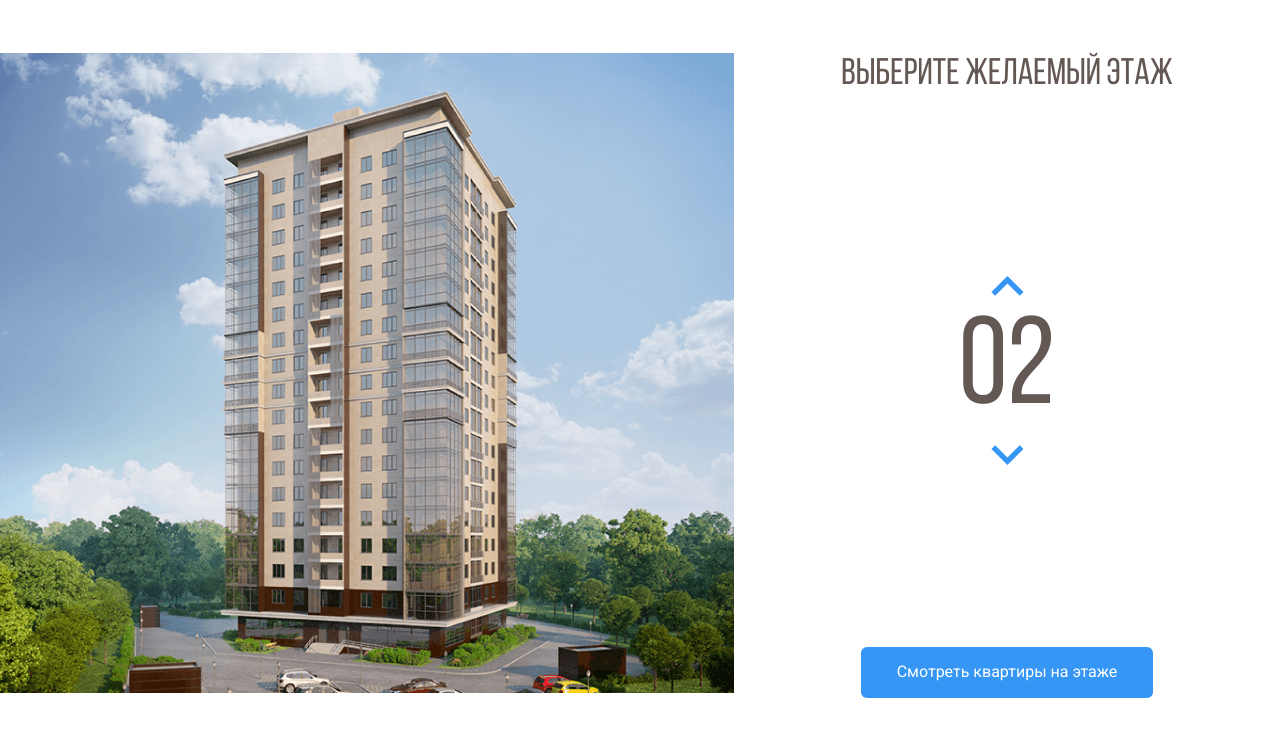
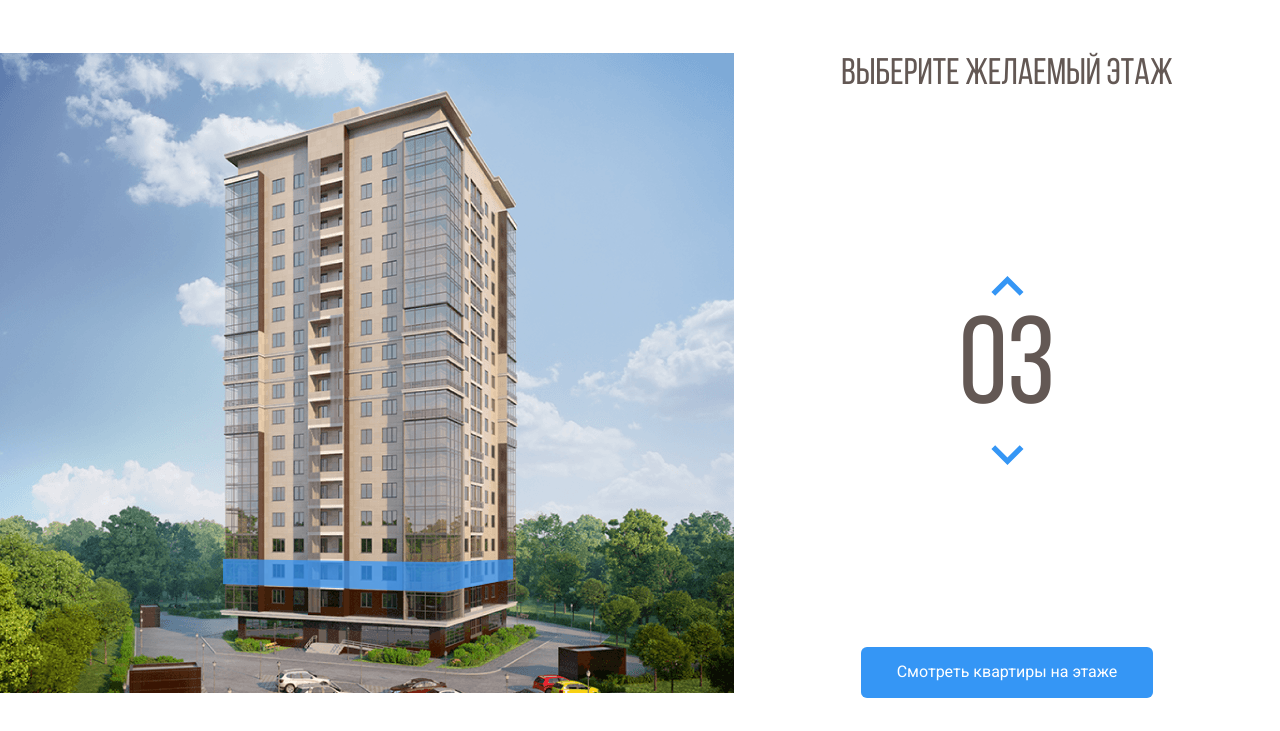
Before and after one commit to Docsmp/Melody, a plain HTML site: page index.html in a window 1280 px wide. Both pictures are taken after a click on the button 1007 px from the left and 356 px from the top of the page. Shown: the part 69-800 px from the top of the page. Drawn offline with nearby package versions, Linux system fonts and the light colour scheme.

Commit message:
Add files via upload

```diff
--- a/css/style.css
+++ b/css/style.css
@@ -84,6 +84,10 @@ text-decoration: none;
     opacity: 1;
 }
 
+path.current-floor{
+    opacity: 1;
+}
+
 .main-info{
     flex-grow: 1;
     text-align: center;
--- a/index.html
+++ b/index.html
@@ -54,23 +54,23 @@
                 </pattern>
                 <image id="image0" width="740" height="640" xlink:href="img/home.png">
                 </defs>
-                <path d="M222 532L442.8 540L512 526.3V548L443.5 567.7L222 556.7V532Z" fill="#3595F6" fill-opacity="0.75"/>
-                <path d="M223 531V506L443.3 509.3L513 506V526L443.7 539L223 531Z" fill="#3595F6" fill-opacity="0.75"/>
-                <path d="M223 505V480H444H513V503L445 510L223 505Z" fill="#3595F6" fill-opacity="0.75"/>
-                <path d="M223 481V456L444.3 452.3L512 459V481H444" fill="#3595F6" fill-opacity="0.75"/>
-                <path d="M223 455V429L444.5 425.7L513 436.7V458L444 451.3L223 455Z" fill="#3595F6" fill-opacity="0.75"/>
-                <path d="M222 428V404.3L443 392L514 415V436.3L443 424L222 428Z" fill="#3595F6" fill-opacity="0.75"/>
-                <path d="M222 406V381L444.2 364.7L514 393.3V414L443.7 392.3L222 406Z" fill="#3595F6" fill-opacity="0.75"/>
-                <path d="M222 381V356L444.5 335.7L514 372.3V393L442 364.3L222 381Z" fill="#3595F6" fill-opacity="0.75"/>
-                <path d="M222 355V331L445 306.3L514 350.3V372L444.7 334L222 355Z" fill="#3595F6" fill-opacity="0.75"/>
-                <path d="M222 330V306L444.5 277.3L514 328.3V349L443.7 306.7L222 330Z" fill="#3595F6" fill-opacity="0.75"/>
-                <path d="M221 306V282L443.3 249L514 308.3V328L444 277.3L221 306Z" fill="#3595F6" fill-opacity="0.75"/>
-                <path d="M222 281V257L443.2 222L513 286V307L444.3 248.7L222 281Z" fill="#3595F6" fill-opacity="0.75"/>
-                <path d="M222 257V232L444.3 194L513 264.3V285L444 221L222 257Z" fill="#3595F6" fill-opacity="0.75"/>
-                <path d="M222 231V206L442.8 162.3L513 241.3V264L444 190.7L222 231Z" fill="#3595F6" fill-opacity="0.75"/>
-                <path d="M223 207V182L443 134L513 219V242L442.3 162.7L223 207Z" fill="#3595F6" fill-opacity="0.75"/>
-                <path d="M222 182V157L441.8 105L513 197.3V220L443.3 133.7L222 182Z" fill="#3595F6" fill-opacity="0.75"/>
-                <path d="M222 157V131L444 74.3L513 176V197L443.7 105.3L222 157Z" fill="#3595F6" fill-opacity="0.75"/>
+                <path data-floor = "02" d="M222 532L442.8 540L512 526.3V548L443.5 567.7L222 556.7V532Z" fill="#3595F6" fill-opacity="0.75"/>
+                <path data-floor="03" d="M223 531V506L443.3 509.3L513 506V526L443.7 539L223 531Z" fill="#3595F6" fill-opacity="0.75"/>
+                <path data-floor="04" d="M223 505V480H444H513V503L445 510L223 505Z" fill="#3595F6" fill-opacity="0.75"/>
+                <path data-floor="05" d="M223 481V456L444.3 452.3L512 459V481H444" fill="#3595F6" fill-opacity="0.75"/>
+                <path data-floor="06" d="M223 455V429L444.5 425.7L513 436.7V458L444 451.3L223 455Z" fill="#3595F6" fill-opacity="0.75"/>
+                <path data-floor="07" d="M222 428V404.3L443 392L514 415V436.3L443 424L222 428Z" fill="#3595F6" fill-opacity="0.75"/>
+                <path data-floor="08" d="M222 406V381L444.2 364.7L514 393.3V414L443.7 392.3L222 406Z" fill="#3595F6" fill-opacity="0.75"/>
+                <path data-floor="09" d="M222 381V356L444.5 335.7L514 372.3V393L442 364.3L222 381Z" fill="#3595F6" fill-opacity="0.75"/>
+                <path data-floor="10" d="M222 355V331L445 306.3L514 350.3V372L444.7 334L222 355Z" fill="#3595F6" fill-opacity="0.75"/>
+                <path data-floor="11" d="M222 330V306L444.5 277.3L514 328.3V349L443.7 306.7L222 330Z" fill="#3595F6" fill-opacity="0.75"/>
+                <path data-floor="12" d="M221 306V282L443.3 249L514 308.3V328L444 277.3L221 306Z" fill="#3595F6" fill-opacity="0.75"/>
+                <path data-floor="13" d="M222 281V257L443.2 222L513 286V307L444.3 248.7L222 281Z" fill="#3595F6" fill-opacity="0.75"/>
+                <path data-floor="14" d="M222 257V232L444.3 194L513 264.3V285L444 221L222 257Z" fill="#3595F6" fill-opacity="0.75"/>
+                <path data-floor="15" d="M222 231V206L442.8 162.3L513 241.3V264L444 190.7L222 231Z" fill="#3595F6" fill-opacity="0.75"/>
+                <path data-floor="16" d="M223 207V182L443 134L513 219V242L442.3 162.7L223 207Z" fill="#3595F6" fill-opacity="0.75"/>
+                <path data-floor="17" d="M222 182V157L441.8 105L513 197.3V220L443.3 133.7L222 182Z" fill="#3595F6" fill-opacity="0.75"/>
+                <path data-floor="18" d="M222 157V131L444 74.3L513 176V197L443.7 105.3L222 157Z" fill="#3595F6" fill-opacity="0.75"/>
 
                 </svg>
 
@@ -90,6 +90,7 @@
             <button class="button button-primary">Смотреть  квартиры на этаже</button>
         </div>
     </main>
-
+    <script src="https://code.jquery.com/jquery-3.6.0.min.js" integrity="sha256-/xUj+3OJU5yExlq6GSYGSHk7tPXikynS7ogEvDej/m4=" crossorigin="anonymous"></script>
+    <script src="/js/main.js"></script>
 </body>
 </html>
--- /dev/null
+++ b/js/main.js
@@ -0,0 +1,35 @@
+$(document).ready(function () {
+    var currentFloor = 2;
+    var floorPath = $('.home-image path');
+    var counterUp = $(".counter-up");
+    var counterDown = $(".counter-down");
+
+
+    floorPath.on("mouseover", function(){
+        currentFloor = $(this).attr("data-floor");
+        floorPath.removeClass("current-floor");
+        $(".counter").text(currentFloor);
+    });
+
+    counterUp.on("click", function(){
+        if (currentFloor < 18 ) {
+            currentFloor++;
+        usCurrentFloor = currentFloor.toLocaleString('en-US', { minimumIntegerDigits: 2,
+            useGroupping: false});
+        $(".counter").text(usCurrentFloor);
+        floorPath.removeClass("current-floor");
+        $(`[data-floor=${usCurrentFloor}]`).toggleClass("current-floor");
+        }
+    });
+
+    counterDown.on("click", function(){
+        if (currentFloor > 2 ) {
+            currentFloor--;
+        usCurrentFloor = currentFloor.toLocaleString('en-US', { minimumIntegerDigits: 2,
+            useGroupping: false});
+        $(".counter").text(usCurrentFloor);
+        floorPath.removeClass("current-floor");
+        $(`[data-floor=${usCurrentFloor}]`).toggleClass("current-floor");
+        }
+    });
+});
```
